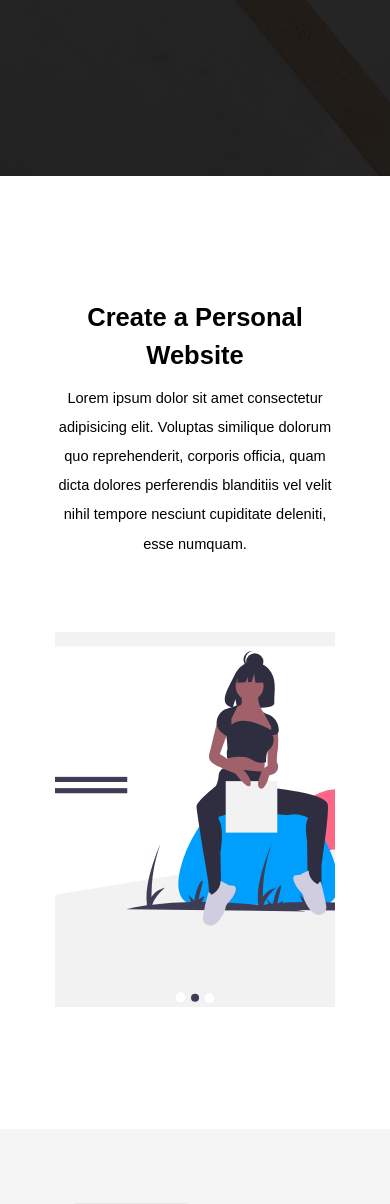
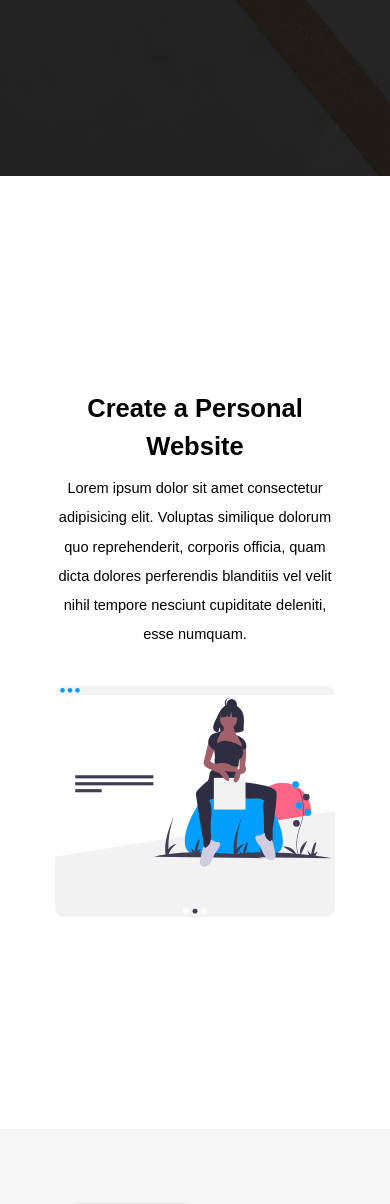
Before and after one commit to tobikuyo/Focus, a React (Create React App) app in the folder client/: page / in a window 390 px wide. Shown: the part 668-1872 px from the top of the page. Built offline with nearby package versions, Linux system fonts and the light colour scheme; a web font is replaced by a local one.

Commit message:
Media queries for about section

```diff
--- a/client/src/sections/About/About.css
+++ b/client/src/sections/About/About.css
@@ -36,6 +36,12 @@
 
     .about__content {
         flex: none;
-        margin-bottom: 8rem;
+        margin-bottom: 4rem;
     }
 }
+
+@media screen and (max-width: 570px) {
+    .about__img {
+        width: 100%;
+    }
+}
```
